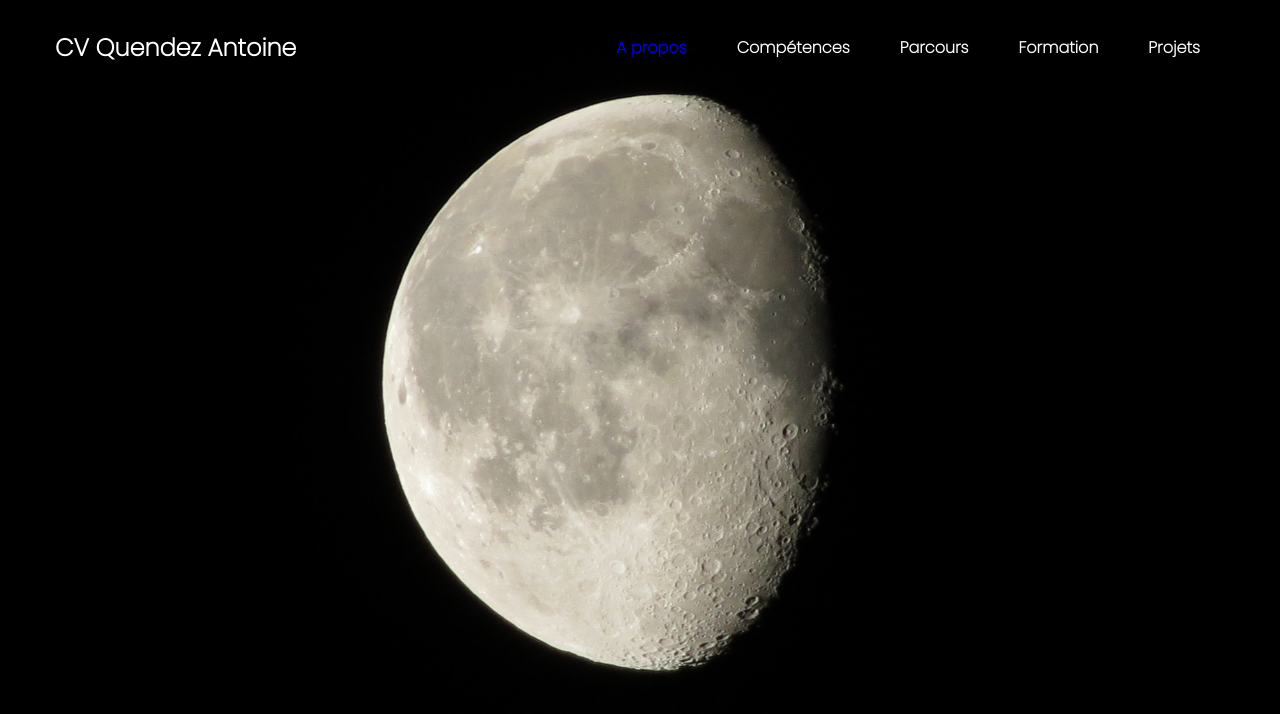
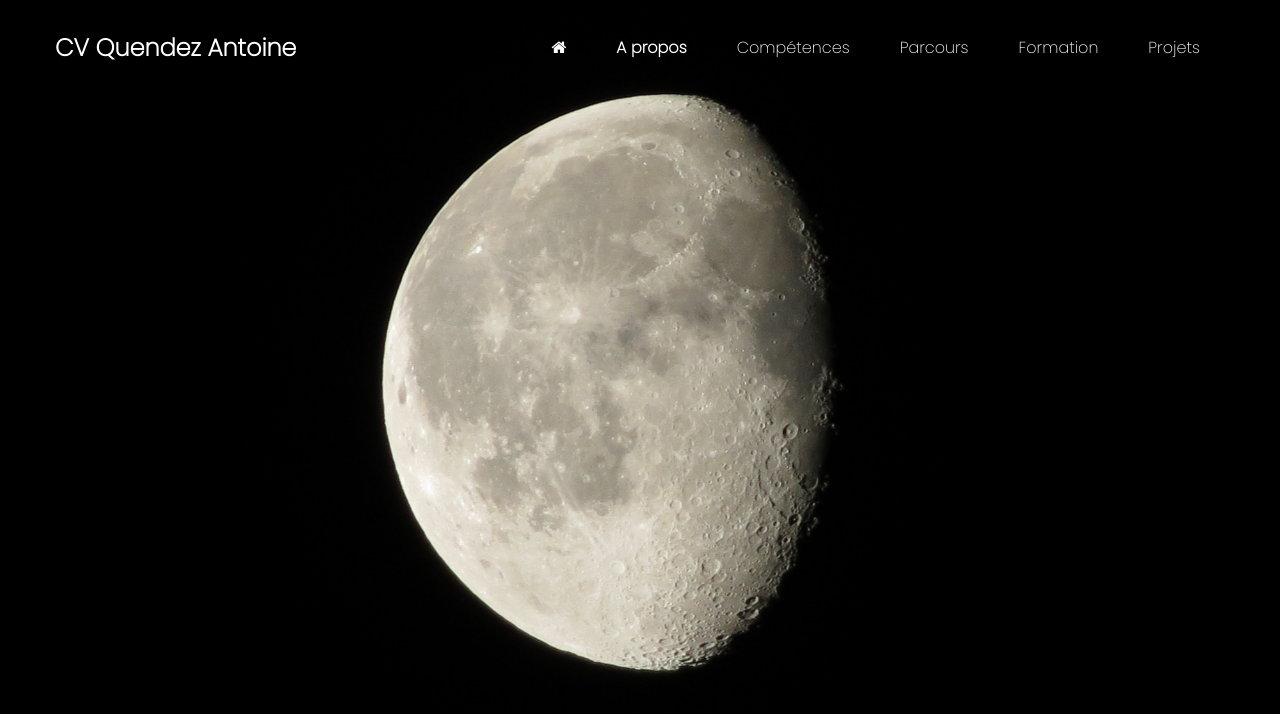
Before and after one commit to QDZantoine/CVonline-V1, a plain HTML site: page index.html in a window 1280 px wide. Shown: the top 714 px of the page. Drawn offline with Linux system fonts and the light colour scheme.

Commit message:
modification

```diff
--- a/index.html
+++ b/index.html
@@ -1,30 +1,38 @@
 <!DOCTYPE html>
 <html lang="en">
+
 <head>
     <meta charset="UTF-8">
     <meta name="viewport" content="width=device-width, initial-scale=1.0">
+    <link rel="stylesheet" href="https://cdnjs.cloudflare.com/ajax/libs/font-awesome/4.7.0/css/font-awesome.min.css">
     <link rel="preconnect" href="https://fonts.googleapis.com">
-<link rel="preconnect" href="https://fonts.gstatic.com" crossorigin>
-<link href="https://fonts.googleapis.com/css2?family=Montserrat:wght@300&family=Poppins:wght@200&family=Raleway:wght@300&display=swap" rel="stylesheet">
+    <link rel="preconnect" href="https://fonts.gstatic.com" crossorigin>
+    <link
+        href="https://fonts.googleapis.com/css2?family=Montserrat:wght@300&family=Poppins:wght@200&family=Raleway:wght@300&display=swap"
+        rel="stylesheet">
     <link rel="stylesheet" href="styles.css">
     <title> CV développeur-web Quendez-Antoine </title>
 </head>
+
 <body>
 
     <nav class="navbar">
         <a href="#" class="logo">CV Quendez Antoine </a>
         <div class="nav-links">
             <ul>
+                <li><a href="index.html"><i class="fa fa-home"></i> </i></a></li>
                 <li class="active"><a href="#">A propos</a></li>
-                <li><a href="#"></a>Compétences</li>
-                <li><a href="#"></a>Parcours</li>
-                <li><a href="#"></a>Formation</li>
-                <li><a href="#"></a>Projets</li>
+                <li><a href="#">Compétences</a></li>
+                <li><a href="images/CV ANTOINE QUENDEZ DEV.pdf">Parcours</a></li>
+                <li><a href="#">Formation</a></li>
+                <li><a href="#">Projets</a></li>
             </ul>
         </div>
         <img src="images/menu-btn.png" alt="menu-hamburger" class="menu-hamburger">
     </nav>
     <header></header>
+
+
     <script>
         const menuHamburger = document.querySelector(".menu-hamburger");
         const navLinks = document.querySelector(".nav-links");
@@ -36,4 +44,5 @@
 
     </script>
 </body>
+
 </html>
--- a/styles.css
+++ b/styles.css
@@ -14,6 +14,10 @@ header{
     background-image:url(images/background-moon.jpg);
     background-size: cover;
 }
+a{
+    color: white;
+
+}
 
 .navbar{
     position: absolute;
@@ -27,12 +31,20 @@ header{
 .navbar .a{
     color: white;
 }
-
 .navbar .logo{
     font-size: 1.5em;
     color: white;
     font-weight: bold;
 }
+.fa-home::before{
+	font-size:1rem;
+	color:white;
+}
+.fa-home::after{
+	font-size:1rem;
+	color:red;
+}
+
 .navbar .nav-links  ul{
     display: flex;
     color: white;
@@ -43,11 +55,13 @@ header{
     margin: 0 25px;
 
 }
-.navbar , .nav-links , ul ,li.active{
-    color: red;
+.navbar .nav-links ul li.active {
+    color: white;
     font-weight: 600;
+}
 
-}
+
+
 .navbar .menu-hamburger{
     position: absolute;
     top:50px;
```
